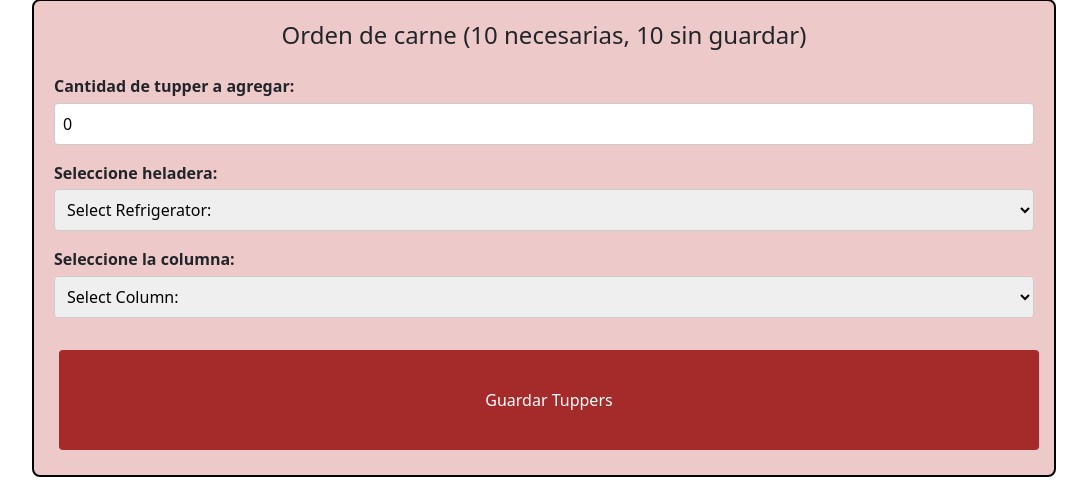
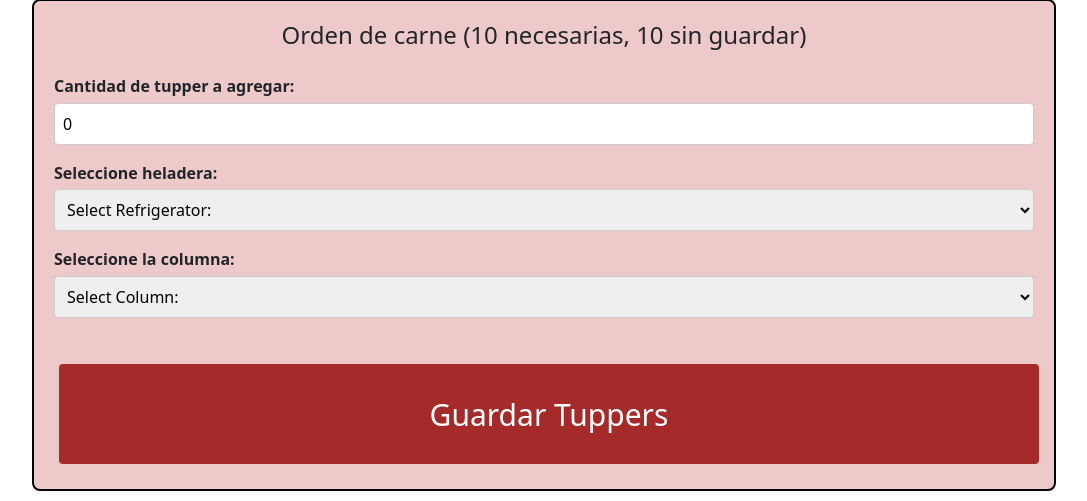
Before and after one commit to juangilfons/milanga-inventory, a Django app: page /orders/ in a window 1280 px wide. Shown: the part 301-802 px from the top of the page, without its empty margins (96-1183 px from the left). Before the commit the page ends 778 px from the top, so only its background shows below. Run offline with Django 5.2, Linux system fonts and the light colour scheme; a user stored in the database is signed in; data comes from the database, SQL or seed files in the repository.

Commit message:
Update orders.css

```diff
--- a/inventory/static/inventory/orders.css
+++ b/inventory/static/inventory/orders.css
@@ -50,7 +50,7 @@
     padding: 10px;
     background-color: brown;
     color: white;
-    font-size: 1em;
+    font-size: 30px;
     border: none;
     border-radius: 4px;
     cursor: pointer;
```
